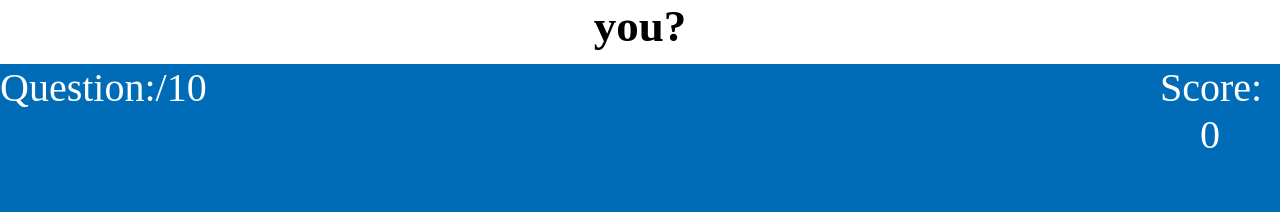
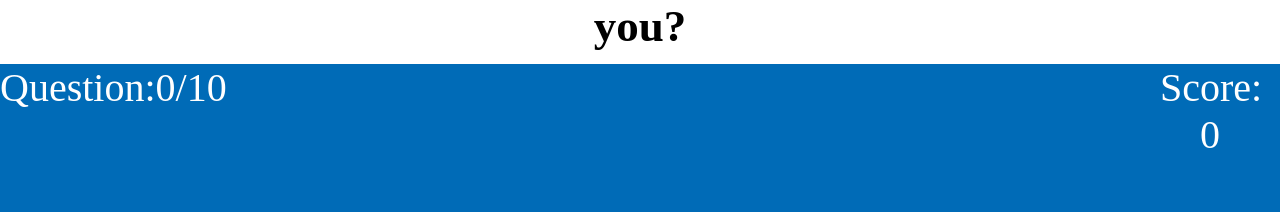
Before and after one commit to ThatCoolBlackNerd/NBA-Quiz, a plain HTML site: page index.html in a window 1280 px wide. Shown: the part 586-798 px from the top of the page. Drawn offline with nearby package versions, Linux system fonts and the light colour scheme.

Commit message:
Update index.html

```diff
--- a/index.html
+++ b/index.html
@@ -19,7 +19,7 @@
         <h2 class="testMotto">Test your knowledge of the NBA Past & Present</h2>
         <section>
           <ul class="landingList">
-            <li class="critera">There will be 10 Question</li>
+            <li class="criteria">There will be 10 Question</li>
             <li class="criteria">Each Question is worth 2 Points</li>
             <li class="criteria">Find out if you are drafting in the Top 5 or an NBA Champion</li>
           </ul>
@@ -29,7 +29,7 @@
       <div class="mainQuiz"></div>
     </main>
     <footer role="Page Info" id="js-page-info" class="pageInfo">
-        <div class="left">Question:<span class="questionNumber">/10</span></div>
+        <div class="left">Question:<span class="questionNumber">0</span>/10</div>
         <div class="right">Score: <span class="totalScore">0</span></div>
     </footer>
     <script src="https://ajax.googleapis.com/ajax/libs/jquery/3.2.1/jquery.min.js"></script>
```
